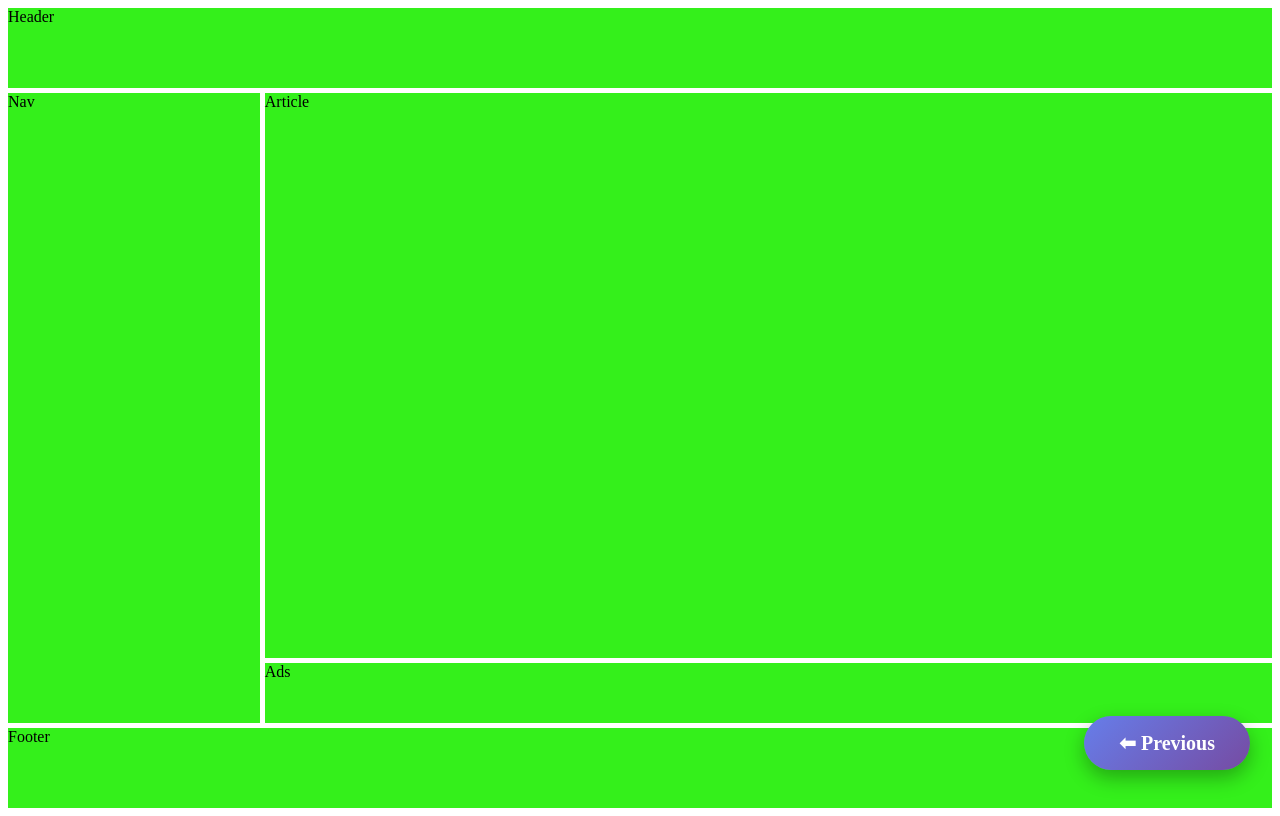
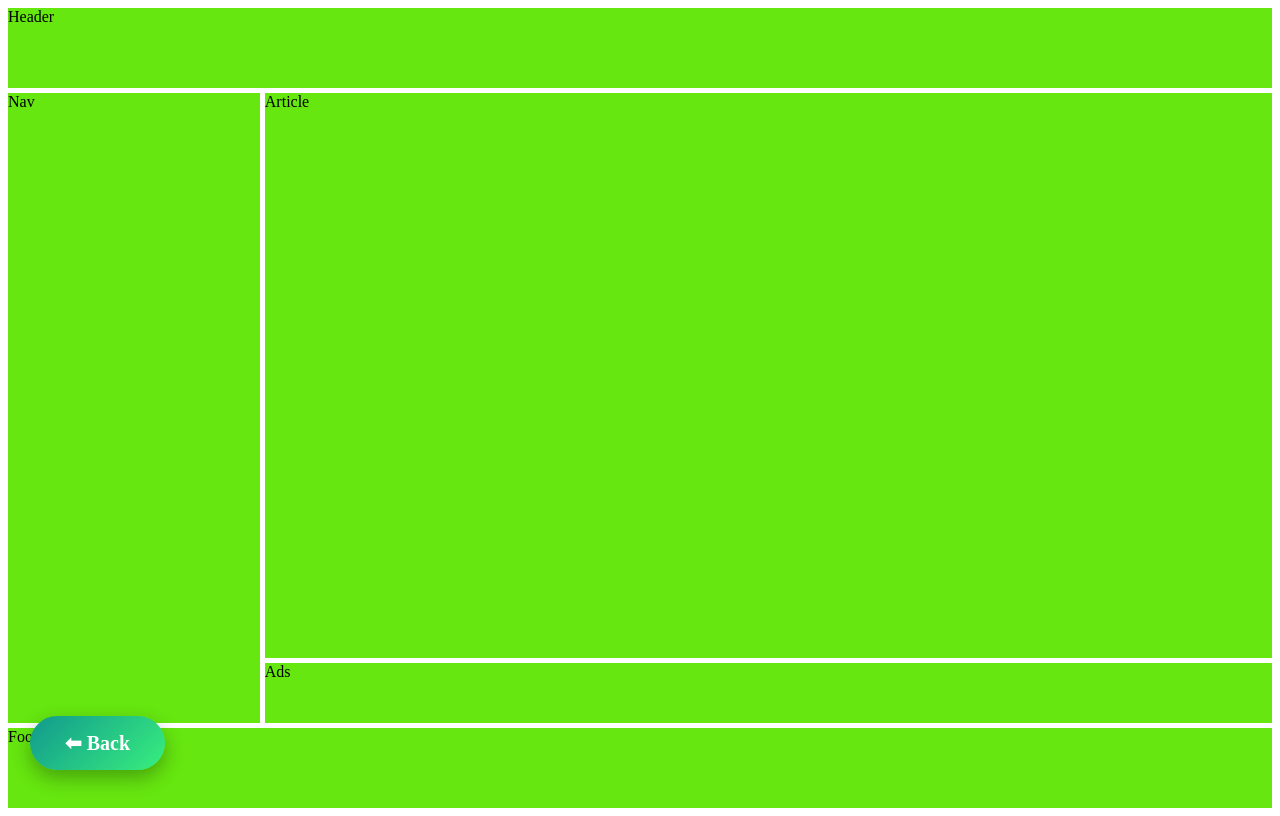
Before and after one commit to Arif-Hashim/Assignment-03, a plain HTML site: page index2.html in a window 1280 px wide. Drawn offline with Linux system fonts and the light colour scheme.

Commit message:
complete

```diff
--- a/index2.html
+++ b/index2.html
@@ -13,7 +13,7 @@
     <div class="ads">Ads</div>
     <div class="footer">Footer</div>
 </div>
-<a href="./index1.html" class="previous-btn">⬅ Previous</a>
+<a href="./index1.html" class="back-btn">⬅ Back</a>
 
 </body>
 </html>
--- a/styles1.css
+++ b/styles1.css
@@ -8,31 +8,31 @@
 }
 
 .header{
-    background:rgb(52, 240, 27);
+    background:rgb(102, 231, 16);
     grid-column:1/4;
     grid-row:1/2;
 }
 
 .article{
-    background:rgb(52, 240, 27);
+    background:rgb(102, 231, 16);
     grid-column:1/2;
     grid-row:2/3;
 }
 
 .nav{
-    background:rgb(52, 240, 27);
+    background:rgb(102, 231, 16);
     grid-column:2/3;
     grid-row:2/4;
 }
 
 .ads{
-    background:rgb(52, 240, 27);
+    background:rgb(102, 231, 16);
     grid-column:3/4;
     grid-row:2/4;
 }
 
 .footer{
-    background:rgb(52, 240, 27);
+    background:rgb(102, 231, 16);
     grid-column:1/2;
     grid-row:3/4;
 }
--- a/styles2.css
+++ b/styles2.css
@@ -8,38 +8,38 @@
 }
 
 .header{
-    background:rgb(52, 240, 27);
+    background:rgb(102, 231, 16);
     grid-column:1/3;
     grid-row:1/2;
 }
 
 .nav{
-    background:rgb(52, 240, 27);
+    background:rgb(102, 231, 16);
     grid-column:1/2;
     grid-row:2/4;
 }
 
 .article{
-    background:rgb(52, 240, 27);
+    background:rgb(102, 231, 16);
     grid-column:2/3;
     grid-row:2/3;
 }
 
 .ads{
-    background:rgb(52, 240, 27);
+    background:rgb(102, 231, 16);
     grid-column:2/3;
     grid-row:3/4;
 }
 
 .footer{
-    background:rgb(52, 240, 27);
+    background:rgb(102, 231, 16);
     grid-column:1/3;
     grid-row:4/5;
 }
-.previous-btn{
+.back-btn{
     position:fixed;
     bottom:30px;
-    right:30px;
+    left:30px;
 
     padding:15px 35px;
     text-decoration:none;
@@ -47,7 +47,7 @@
     font-weight:bold;
     color:white;
 
-    background:linear-gradient(135deg,#667eea,#764ba2);
+    background:linear-gradient(135deg,#11998e,#38ef7d);
     border-radius:50px;
 
     box-shadow:0 8px 20px rgba(0,0,0,0.3);
@@ -55,7 +55,7 @@
     transition:all 0.3s ease;
 }
 
-.previous-btn:hover{
+.back-btn:hover{
     transform:translateY(-5px) scale(1.05);
     box-shadow:0 12px 25px rgba(0,0,0,0.4);
 }
```
